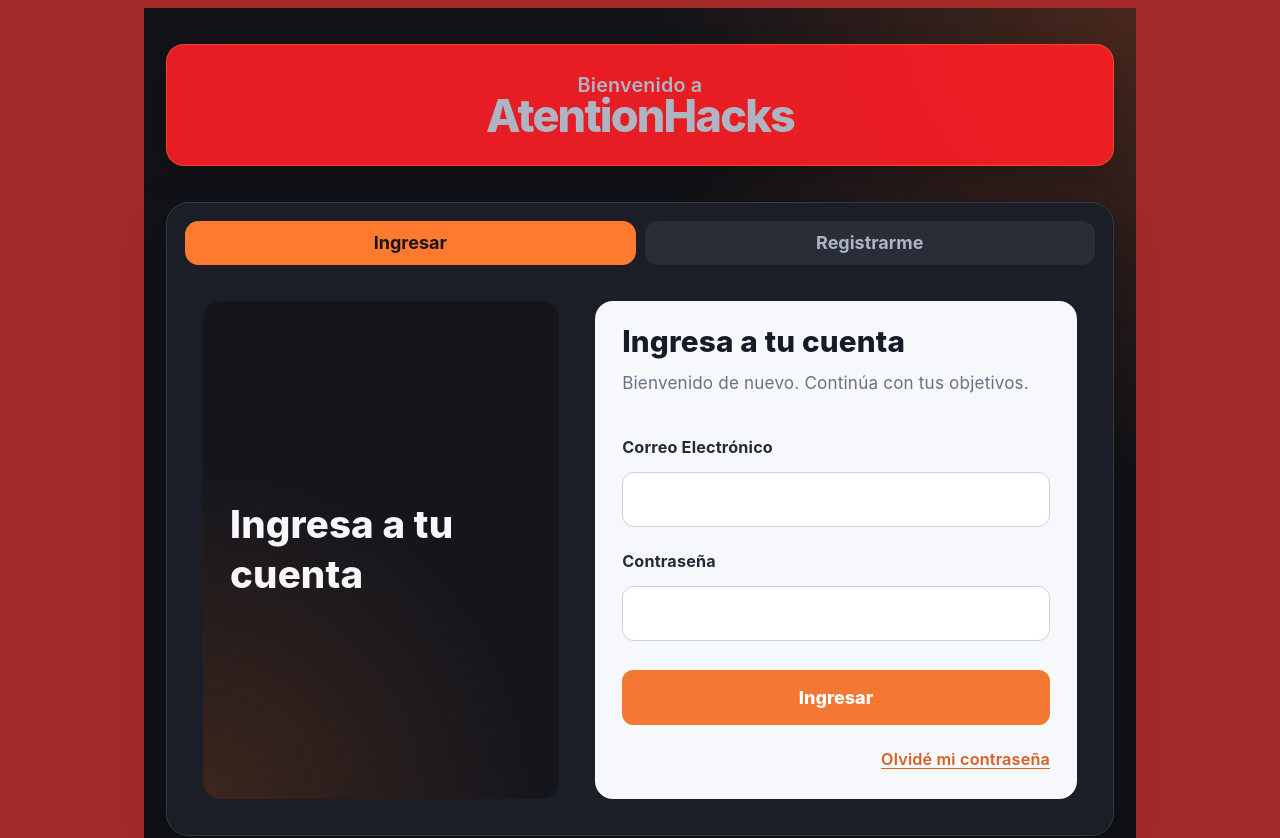
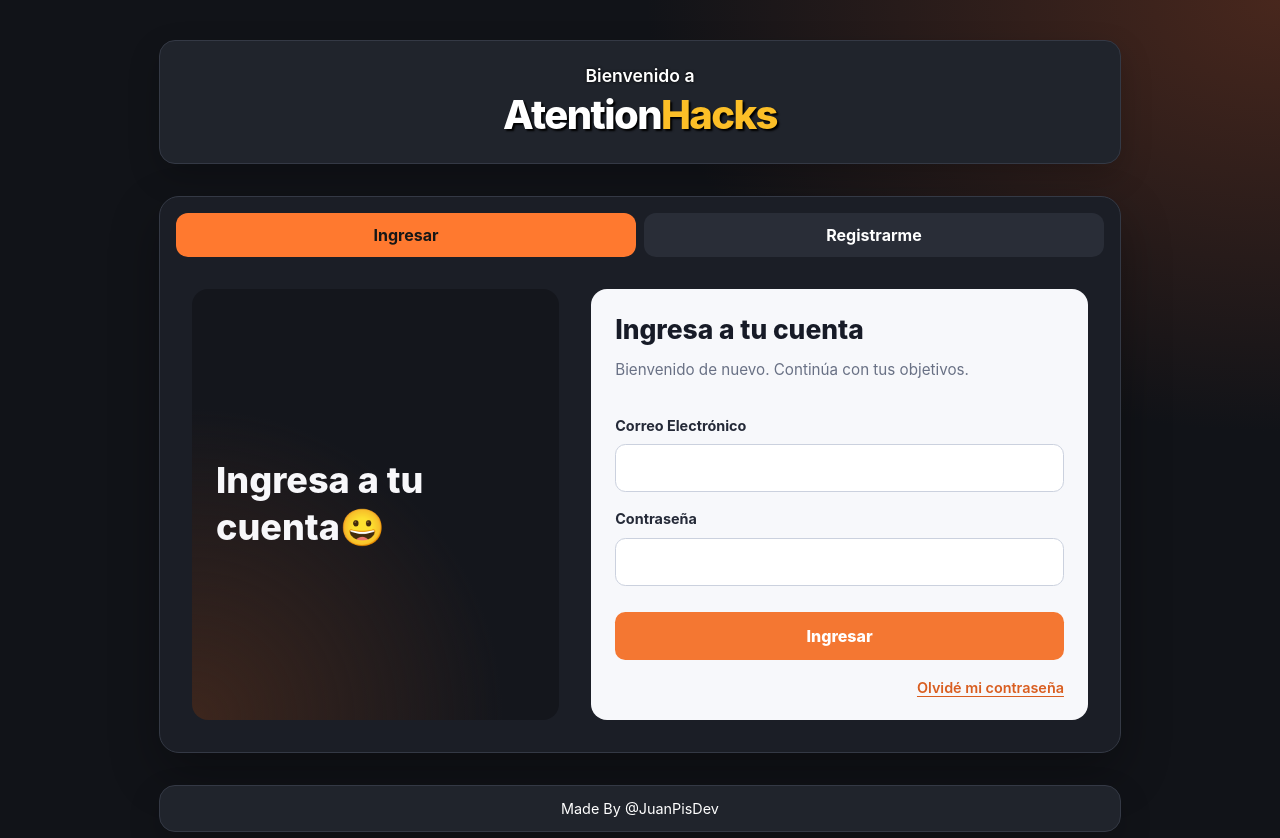
Before and after one commit to JuanPisDev/AtentionHacks, a React (Vite) app in the folder AtentionHacks/: page /auth in a window 1280 px wide. Shown: the top 838 px of the page. Built offline with nearby package versions, Linux system fonts and the light colour scheme.

Commit message:
Better styles

```diff
--- a/AtentionHacks/src/components/AuthComponents/styles/AuthStyles.module.css
+++ b/AtentionHacks/src/components/AuthComponents/styles/AuthStyles.module.css
@@ -1,10 +1,17 @@
+html{
+        --bg:#111318;
+        background:
+        radial-gradient(ellipse at top right, #48271d 0%, transparent 35%),
+        var(--bg);
+}
+
 .auth{
     --bg:#111318;
     --surface: #1b1e26;
     --accent: #ff792f;
     --accent-hover: #ff9255;
     --text: #f7f7fa;
-    --muted: #aeb4c2;
+    --muted: #ffffff;
 
     display: flex;
     min-height: 100vh;
@@ -14,9 +21,7 @@
     gap: 2rem;
     padding: 2rem 1.25rem;
     color: var(--text);
-    background:
-        radial-gradient(ellipse at top right, #48271d 0%, transparent 35%),
-        var(--bg);
+
     font-family: Inter, system-ui, sans-serif;
 }
 
@@ -24,10 +29,11 @@
     width: 100%;
     max-width: 1100px;
     box-sizing: border-box;
-    border: 1px solid rgb(255 121 47 / 45%);
+    /* border: 1px solid rgb(255 21 47 / 45%); */
     border-radius: 1rem;
     box-shadow: 0 12px 32px rgb(0 0 0 / 20%);
-    background: rgb(255 30 38 / 90%);
+    background: #20242c;
+    border: 1px solid #343945;
     text-align: center;
 
 }
@@ -42,17 +48,23 @@
     font-size: 1.1rem;
     font-weight: 600;
     color: var(--muted);
+    text-shadow: 0px 0px 3px black;
 
 }
 
 .nav p span{
     display: inline-block;
     margin-top: 0.25rem;
-    color: -var(--accent);
     font-size: clamp(1.8rem, 4vw, 2.5rem);
     font-weight: 800;
     letter-spacing: -0.04em;
+    text-shadow: 2px 2px 2px black;
 }
+
+.nav p .spam{
+    color: #fcbf27;
+}
+
 
 .main{
     width: 100%;
--- a/AtentionHacks/src/index.css
+++ b/AtentionHacks/src/index.css
@@ -1,9 +1,9 @@
 :root {
+box-sizing: border-box;
+margin: 0;
+padding: 0;
+}
 
-  --sans: system-ui, 'Segoe UI', Roboto, sans-serif;
-  --heading: system-ui, 'Segoe UI', Roboto, sans-serif;
-  --mono: ui-monospace, Consolas, monospace;
-
-  font: 18px/145% var(--sans);
-  letter-spacing: 0.18px;
+html{
+  box-sizing: border-box;
 }
--- a/AtentionHacks/src/pages/Auth.jsx
+++ b/AtentionHacks/src/pages/Auth.jsx
@@ -10,7 +10,7 @@ function Auth(){
     return(
         <div className={styles.auth}>
             <header className={styles.nav}>
-                <p>Bienvenido a <br /><span> AtentionHacks </span> </p>
+                <p>Bienvenido a <br /><span>Atention</span><span className={styles.spam}>Hacks </span> </p>
             </header>
             <main className={styles.main}>
                     <section className={styles.authSection}>
@@ -20,7 +20,7 @@ function Auth(){
                         </div>
                         <div className={styles.userInfoSection}>
                             <div className={styles.mainLeft}>
-                                <p>{action === "signIn" ? "Ingresa a tu cuenta" : "Registrate, ¡es muy fácil! :D"}</p>
+                                <p>{action === "signIn" ? "Ingresa a tu cuenta😀" : "Registrate, ¡es muy fácil! 😁"}</p>
                             </div>
                             <div className={styles.mainRight}>
                                 {action === "signIn" ? <SignIn /> : <SignUp />}
```
